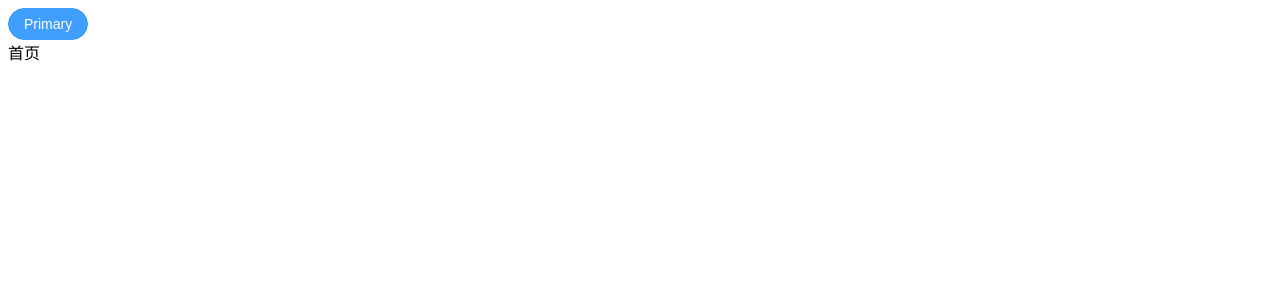
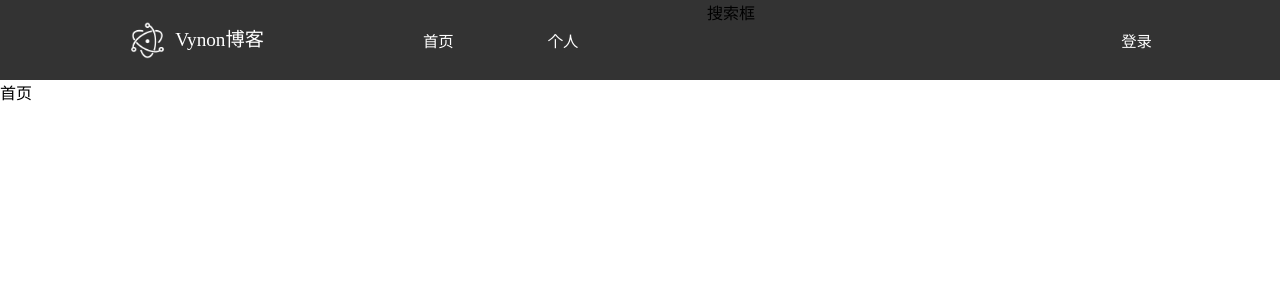
Before and after one commit to NanluQingshi/VynoBlog, a Vue app: page /home in a window 1280 px wide. Shown: the top 300 px of the page. Built offline with nearby package versions, Linux system fonts and the light colour scheme.

Commit message:
首页顶部导航

```diff
--- /dev/null
+++ b/src/components/Search.vue
@@ -0,0 +1,18 @@
+<!--
+ * @Author: nlqs
+ * @Date: 2024-05-25 22:21:50
+ * @Description:
+-->
+<script setup>
+</script>
+
+<template>
+  <div>搜索框</div>
+</template>
+
+<style lang="less" scoped>
+div {
+  width: 26vw;
+  height: 100%;
+}
+</style>
--- a/src/router/index.js
+++ b/src/router/index.js
@@ -21,6 +21,10 @@ const routes = [
       {
         path: '/home',
         component: Home
+      },
+      {
+        path: '/user',
+        component: () => import('@/views/user/UserInfo.vue')
       }
     ]
   },
--- /dev/null
+++ b/src/styles/common.css
@@ -0,0 +1,12 @@
+* {
+  margin: 0;
+  padding: 0;
+}
+a {
+  text-decoration: none;
+  color: #666;
+  outline: nine;
+}
+ul {
+  list-style: none;
+}
--- /dev/null
+++ b/src/styles/common.less
@@ -0,0 +1,14 @@
+* {
+  margin: 0;
+  padding: 0;
+}
+
+a {
+  text-decoration: none;
+  color: #666;
+  outline: nine;
+}
+
+ul {
+  list-style: none;
+}
--- a/src/views/home/Home.vue
+++ b/src/views/home/Home.vue
@@ -4,11 +4,12 @@
  * @Description:
 -->
 <script setup>
+import LayoutHeader from '@/views/layout/components/LayoutHeader.vue'
 
 </script>
 
 <template>
-  <el-button type="primary" round>Primary</el-button>
+  <LayoutHeader></LayoutHeader>
   <div>首页</div>
 </template>
 
--- a/src/views/layout/components/LayoutHeader.vue
+++ b/src/views/layout/components/LayoutHeader.vue
@@ -1,14 +1,145 @@
 <!--
  * @Author: nlqs
  * @Date: 2024-05-25 19:49:01
- * @Description:
+ * @Description: 顶部导航
 -->
 <script setup>
+import Search from '@/components/Search.vue'
+import { ref } from 'vue'
+
+// 用户名
+const username = ref('default')
+// 退出登录和信息按钮框是否显示
+const boxShow = ref(false)
+// 是否登录
+const isLogin = ref(false)
+
 </script>
 
 <template>
-  <div>导航头部</div>
+  <nav>
+    <div class="nav">
+      <div class="logo">
+        <img
+          src="@/assets/logo.png"
+          alt=""
+          @click="goHome"
+        >
+        <span>Vynon博客</span>
+      </div>
+      <ul>
+        <router-link to="/home">首页</router-link>
+        <router-link to="/user">个人</router-link>
+      </ul>
+      <Search></Search>
+      <div class="user">
+        <router-link to="/login" v-if="!isLogin" class="login">登录</router-link>
+        <div class="logined" v-else @mousemove="boxShow = true" @mouseleave="boxShow = false">
+          <img src="@/assets/photo.png" alt="">
+          <p>{{ username }}</p>
+          <div class="hide-box" v-show="boxShow">
+            <button @click="logout">退出登录</button>
+            <button @click="$router.push('/user')">个人信息</button>
+          </div>
+        </div>
+      </div>
+    </div>
+  </nav>
 </template>
 
 <style lang="less" scoped>
+nav {
+  width: 100%;
+  height: 10vh;
+  background-color: #333;
+
+  .nav {
+    display: flex;
+    justify-content: space-between;
+    align-items: center;
+    margin: 0 auto;
+    width: 80%;
+    height: 10vh;
+
+    .logo {
+      display: flex;
+      align-items: center;
+      width: 13vw;
+      height: 100%;
+      color: #fff;
+      line-height: 10vh;
+      font-size: 1.5vw;
+      cursor: pointer;
+
+      img {
+        margin-right: 0.7vw;
+        width: 3vw;
+        height: 3vw;
+      }
+    }
+
+    ul {
+      display: flex;
+      justify-content: space-around;
+      width: 19.5vw;
+
+      a {
+        color: #fff;
+        font-size: 1.2vw;
+        transition: .8s;
+        &:hover {
+          color: skyblue;
+        }
+      }
+    }
+
+    .user {
+      display: flex;
+      align-items: center;
+      height: 100%;
+
+      .login {
+        font-size: 1.2vw;
+        color: #fff;
+      }
+
+      .logined {
+        position: relative;
+        text-align: center;
+        cursor: pointer;
+
+        img {
+          width: 2.5vw;
+          height: 2.5vw;
+        }
+
+        p {
+          color: #fff;
+        }
+
+        .hide-box {
+          position: absolute;
+          bottom: -3.2vw;
+          left: -1.5vw;
+          width: 9.8vw;
+          text-align: center;
+
+          button {
+            display: block;
+            color: purple;
+            background-color: #fff;
+            width: 6vw;
+            height: 1.5vw;
+            border-radius: 1vw;
+
+            &:hohver {
+              background-color: #ccc;
+            }
+          }
+        }
+      }
+    }
+
+  }
+}
 </style>
```
Also changed, not shown: src/main.js (+3 -4 lines).
